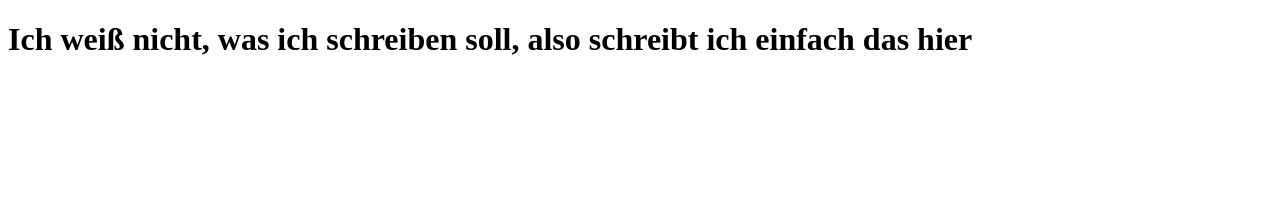
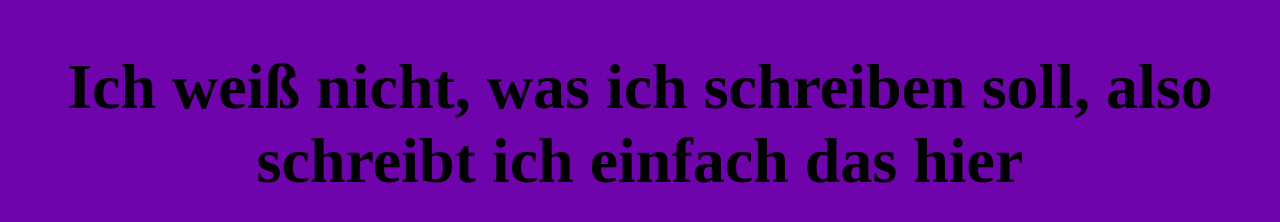
Before and after one commit to JonahSchule-26/UE-15-public, a plain HTML site: page index.html in a window 1280 px wide. Drawn offline with Linux system fonts and the light colour scheme.

Commit message:
Initial Commit Message

```diff
--- a/index.html
+++ b/index.html
@@ -4,6 +4,7 @@
     <meta charset="UTF-8">
     <meta name="viewport" content="width=device-width, initial-scale=1.0">
     <title>Document</title>
+    <link rel="stylesheet" href="./styles.css">
 </head>
 <body>
     <h1>Ich weiß nicht, was ich schreiben soll, also schreibt ich einfach das hier</h1>
--- /dev/null
+++ b/styles.css
@@ -0,0 +1,6 @@
+body {
+    margin: 50px;
+    text-align: center;
+    font-size: xx-large;
+    background-color: #6f04ac;
+}
```
